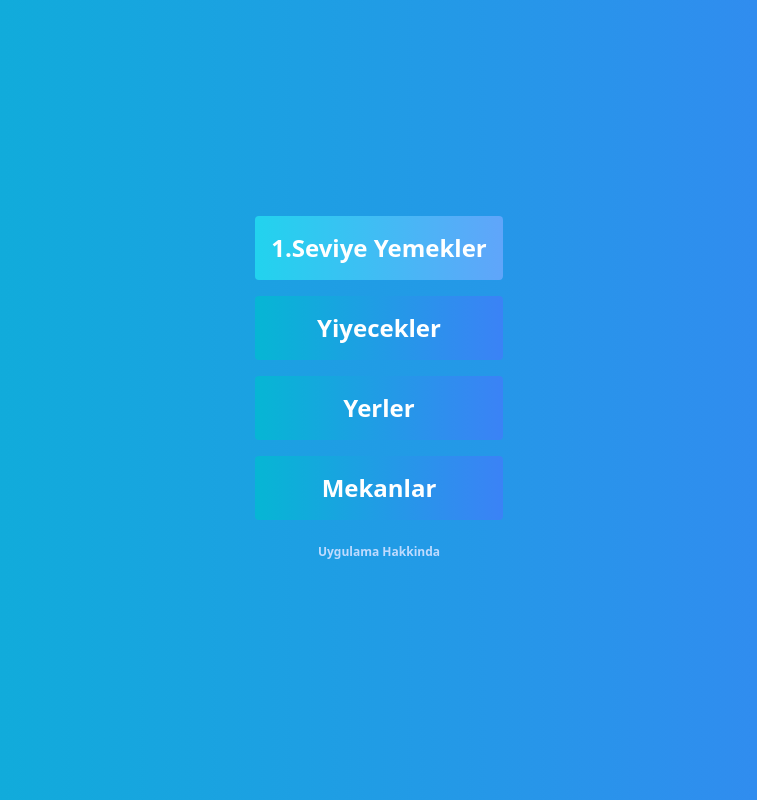
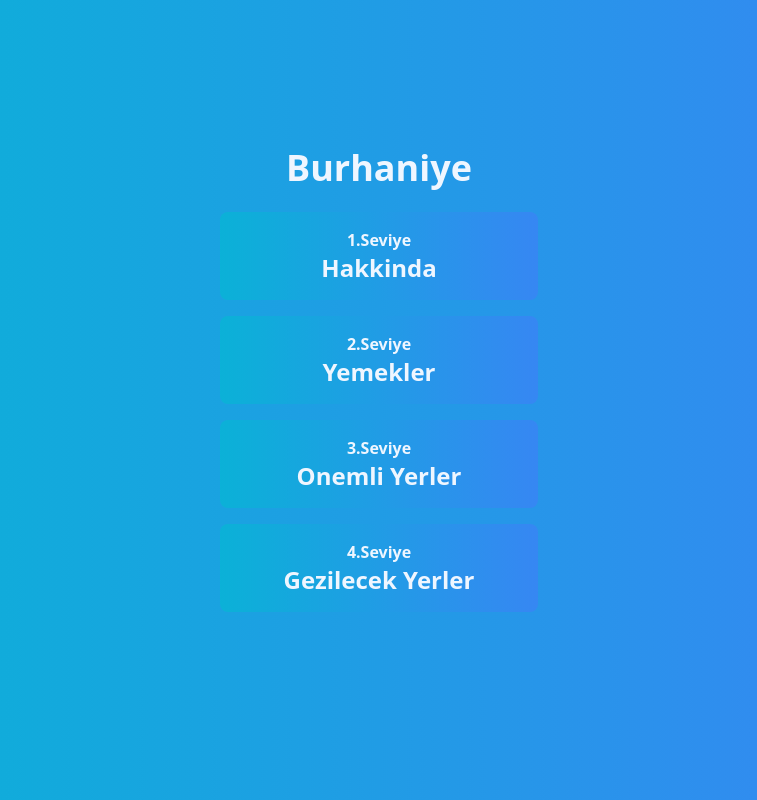
Before and after one commit to DogukanUrker/BurhaniyeAPP, a Flask app: page / in a window 1280 px wide. Shown: the whole page, without its empty margins (261-1018 px from the left). Run offline with Flask 3, Linux system fonts and the light colour scheme; some libraries are stand-ins or nearby versions.

Commit message:
Update index.html

```diff
--- a/app/templates/index.html
+++ b/app/templates/index.html
@@ -1,31 +1,31 @@
 {% extends 'layout.html'%} {%block head%}
 <title>Index</title>
 {% endblock head %} {%block body%}
-<div class="flex flex-col text-white font-semibold mb-8">
+<div class="flex flex-col text-blue-50 font-semibold mb-8">
+  <h1 class="text-4xl text-center mb-4">Burhaniye</h1>
   <a
     href="/tarihce"
-    class="p-4 m-2 bg-gradient-to-r from-cyan-400 to-blue-400 hover:scale-125 duration-150 rounded text-2xl text-center"
-    >1.Seviye Yemekler</a
+    class="py-4 px-16 m-2 bg-gradient-to-r from-cyan-500/75 to-blue-500/75 hover:scale-125 duration-150 rounded-lg text-2xl text-center"
+    ><p class="text-base">1.Seviye</p>
+    Hakkinda</a
   >
   <a
-    href="/yiyecekler"
-    class="p-4 m-2 bg-gradient-to-r from-cyan-500 to-blue-500 hover:scale-125 duration-150 rounded text-2xl text-center"
-    >Yiyecekler</a
+    href="/yemekler/1"
+    class="py-4 px-16 m-2 bg-gradient-to-r from-cyan-500/75 to-blue-500/75 hover:scale-125 duration-150 rounded-lg text-2xl text-center"
+    ><p class="text-base">2.Seviye</p>
+    Yemekler</a
   >
   <a
     href="/yerler"
-    class="p-4 m-2 bg-gradient-to-r from-cyan-500 to-blue-500 hover:scale-125 duration-150 rounded text-2xl text-center"
-    >Yerler</a
+    class="py-4 px-16 m-2 bg-gradient-to-r from-cyan-500/75 to-blue-500/75 hover:scale-125 duration-150 rounded-lg text-2xl text-center"
+    ><p class="text-base">3.Seviye</p>
+    Onemli Yerler</a
   >
   <a
     href="/mekanlar"
-    class="p-4 m-2 bg-gradient-to-r from-cyan-500 to-blue-500 hover:scale-125 duration-150 rounded text-2xl text-center"
-    >Mekanlar</a
-  >
-  <a
-    href="/hakkinda"
-    class="text-blue-200 text-xs text-center font-bold mt-4 hover:text-blue-300 duration-150"
-    >Uygulama Hakkinda</a
+    class="py-4 px-16 m-2 bg-gradient-to-r from-cyan-500/75 to-blue-500/75 hover:scale-125 duration-150 rounded-lg text-2xl text-center"
+    ><p class="text-base">4.Seviye</p>
+    Gezilecek Yerler</a
   >
 </div>
 {% endblock body %}
```
